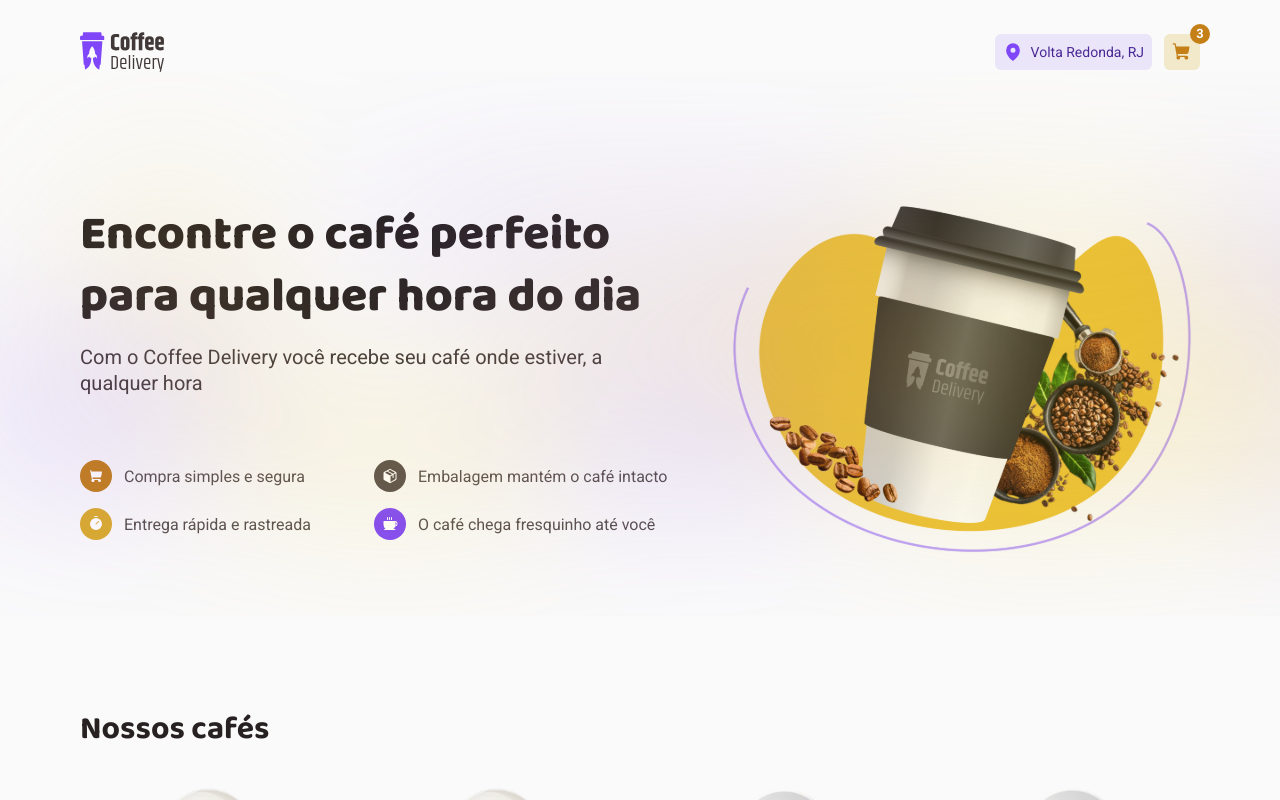
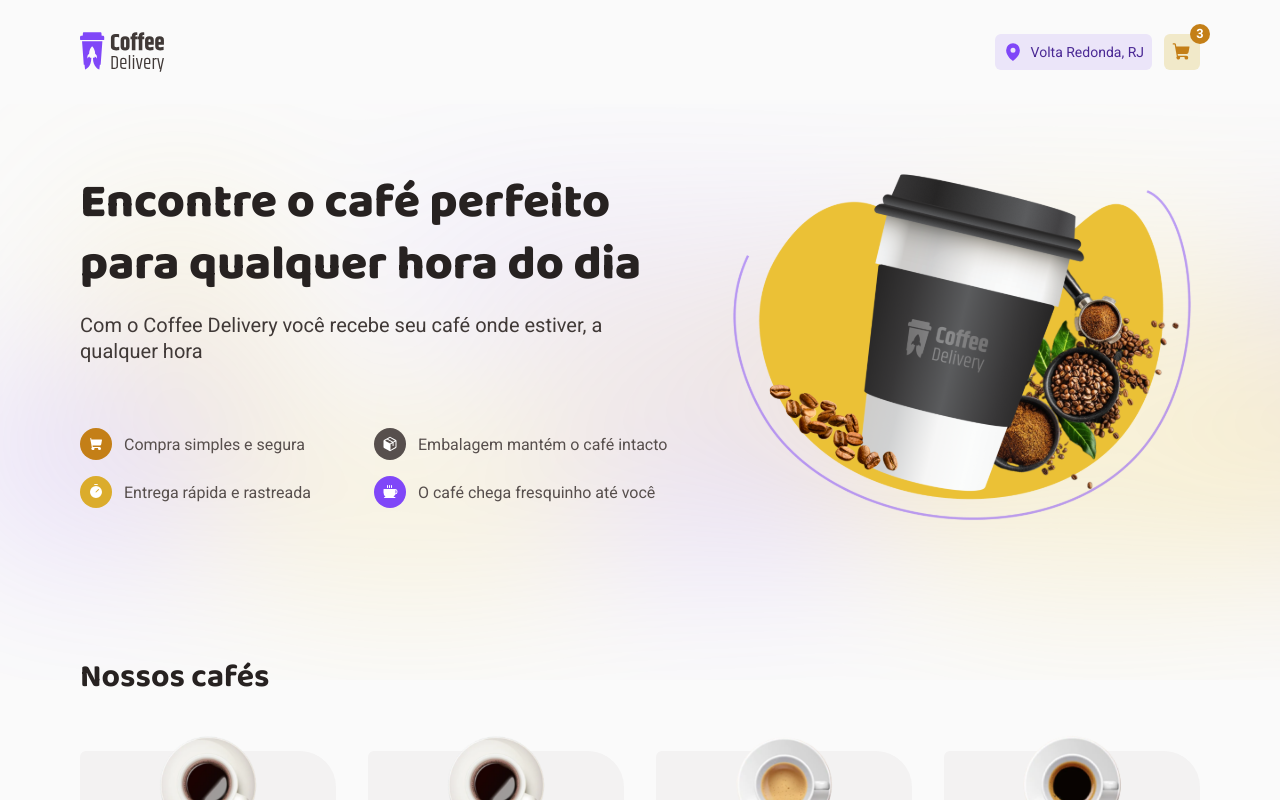
Before and after one commit to gabrielborel/coffee-delivery, a React (Vite) app: page / in a window 1280 px wide. Shown: the top 800 px of the page. Built offline with nearby package versions, Linux system fonts and the light colour scheme.

Commit message:
Some css fix

```diff
--- a/src/pages/Home/components/HeroBanner/styles.ts
+++ b/src/pages/Home/components/HeroBanner/styles.ts
@@ -1,7 +1,8 @@
 import styled from 'styled-components';
 
 export const BlurBackground = styled.section`
-  height: 34rem;
+  height: 36rem;
+  margin: 2rem 0;
   width: 100vw;
   position: absolute;
   left: 0;
@@ -9,12 +10,13 @@
   background-repeat: no-repeat;
   background-size: cover;
   background-position: left;
+  z-index: -1;
 `;
 
 export const HeroContainer = styled.div`
   max-width: 74rem;
   margin: 0 auto;
-  padding: 8rem 0rem;
+  padding: 6rem 0rem 6.775rem;
   display: flex;
   gap: 3.5rem;
   align-items: center;
@@ -83,5 +85,10 @@
         }
       }
     }
+
+    img {
+      display: block;
+      z-index: 10;
+    }
   }
 `;
```
